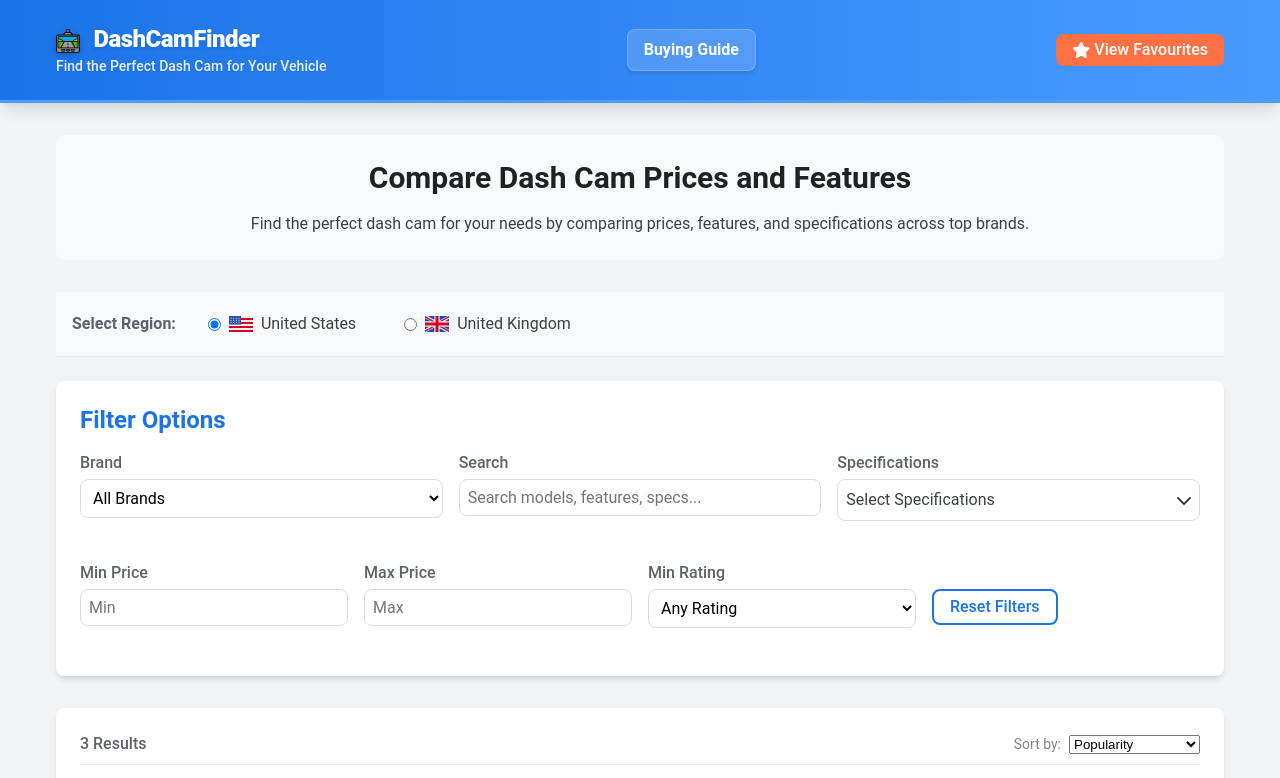
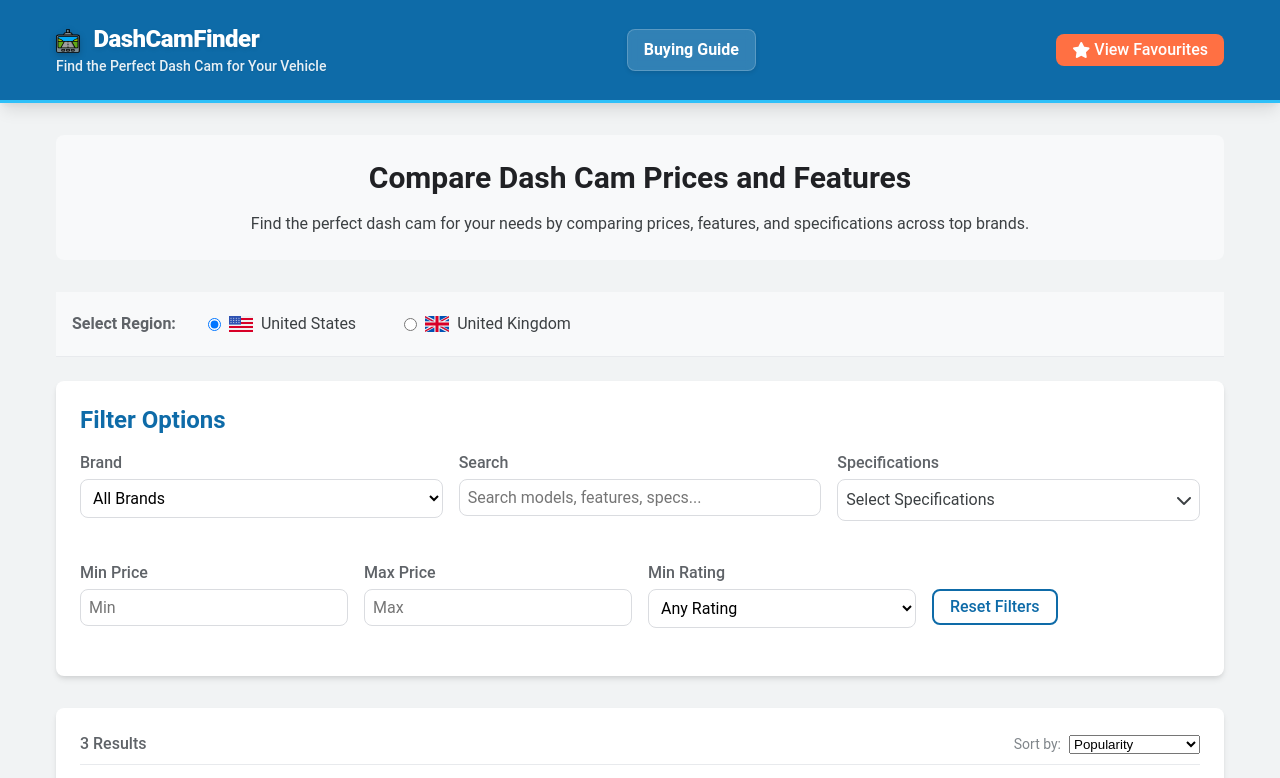
Before and after one commit to tomwcodes/dashcamfinder, a website with bundled scripts: page index.html in a window 1280 px wide. Shown: the top 778 px of the page. Built offline with nearby package versions, Linux system fonts and the light colour scheme.

Commit message:
colour changes

```diff
--- a/styles/main.css
+++ b/styles/main.css
@@ -136,8 +136,8 @@
 
 :root {
   /* Color Palette */
-  --primary-color: #1a73e8;
-  --primary-light: #4a9bff;
+  --primary-color: #0e6ba8;
+  --primary-light: #2ec0f9;
   --primary-dark: #0d47a1;
   --secondary-color: #ff7043;
   --secondary-light: #ffa270;
@@ -386,7 +386,7 @@
 
 /* Header */
 .site-header {
-  background: linear-gradient(to right, #1a73e8, #4a9bff);
+  background: #0e6ba8;
   box-shadow: var(--shadow-lg);
   padding: var(--space-lg) 0;
   position: sticky;
```
